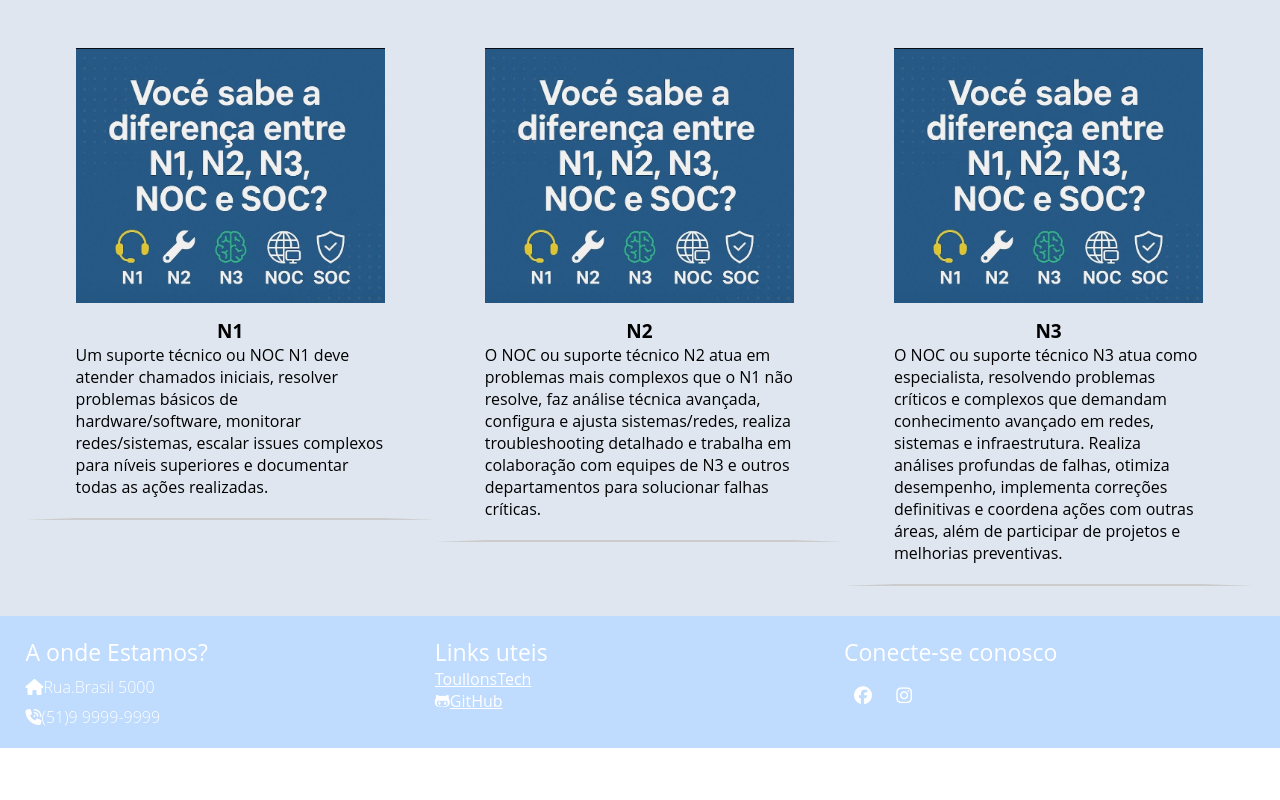
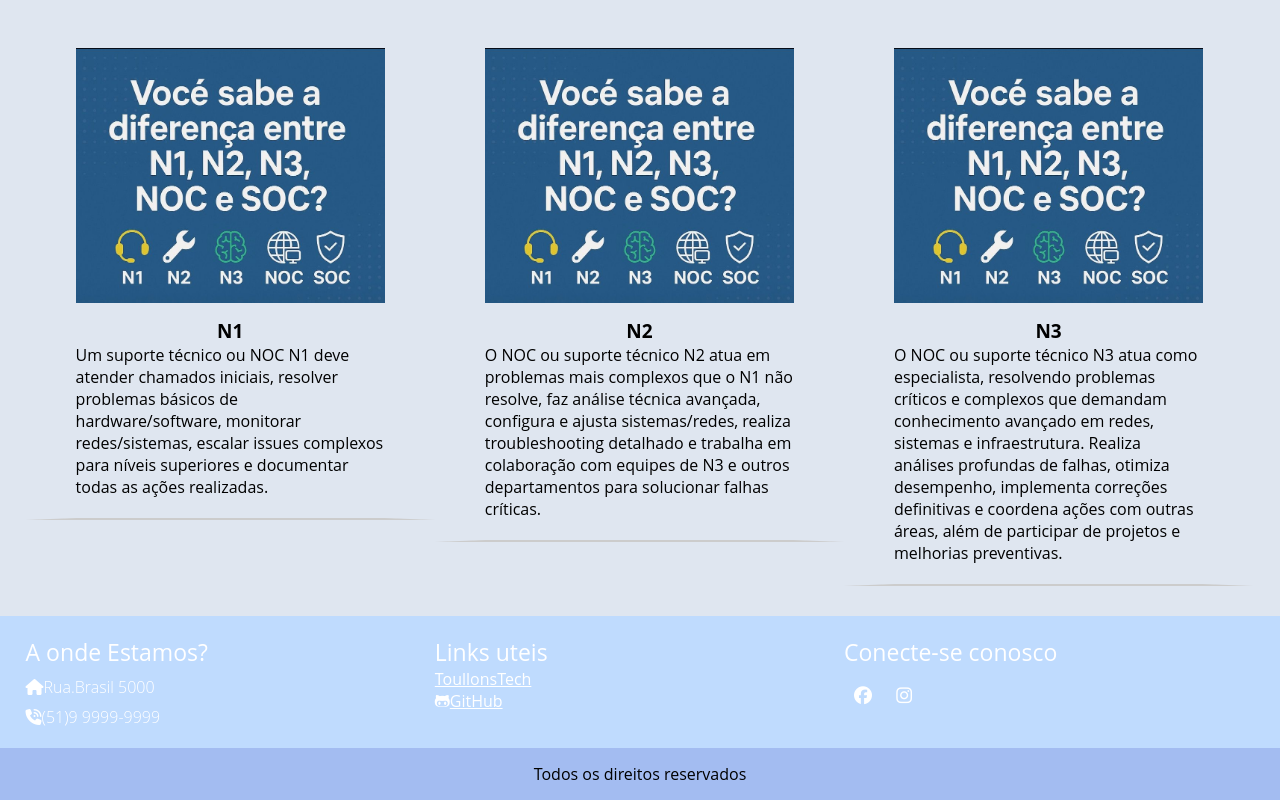
Before and after one commit to andreastoullondev/WebDesign, a plain HTML site: page site.html in a window 1280 px wide. Shown: the part 1505-2305 px from the top of the page. Before the commit the page ends 2253 px from the top, so only its background shows below. Drawn offline with Linux system fonts and the light colour scheme.

Commit message:
foote2 direitos

```diff
--- a/css/style.css
+++ b/css/style.css
@@ -289,6 +289,13 @@ div.group-icons a{
     margin: 15px 10px;
 }
 
+footer.footer2{
+    background-color: #a3bcf1;
+    text-align: center;
+    color:black;
+    padding: 15px 0 ;
+}
+
 
 @media screen and (max-width: 768px){
 
--- a/site.html
+++ b/site.html
@@ -196,5 +196,14 @@
             <div class="clear"></div>
         </div>
     </footer>
+
+    <footer class="footer2">
+
+        <div class="container">
+            <p>
+                Todos os direitos reservados
+            </p>
+        </div>
+    </footer>
 </body>
 </html
```
